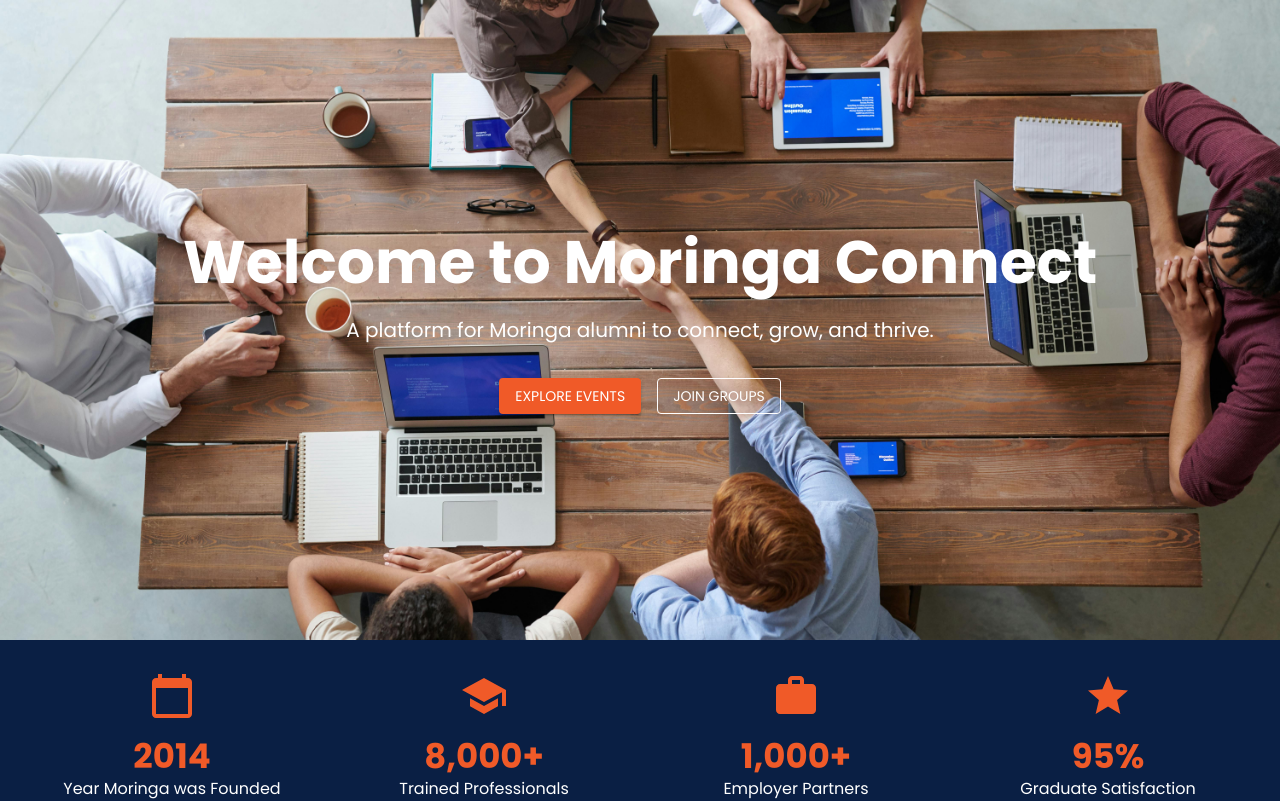
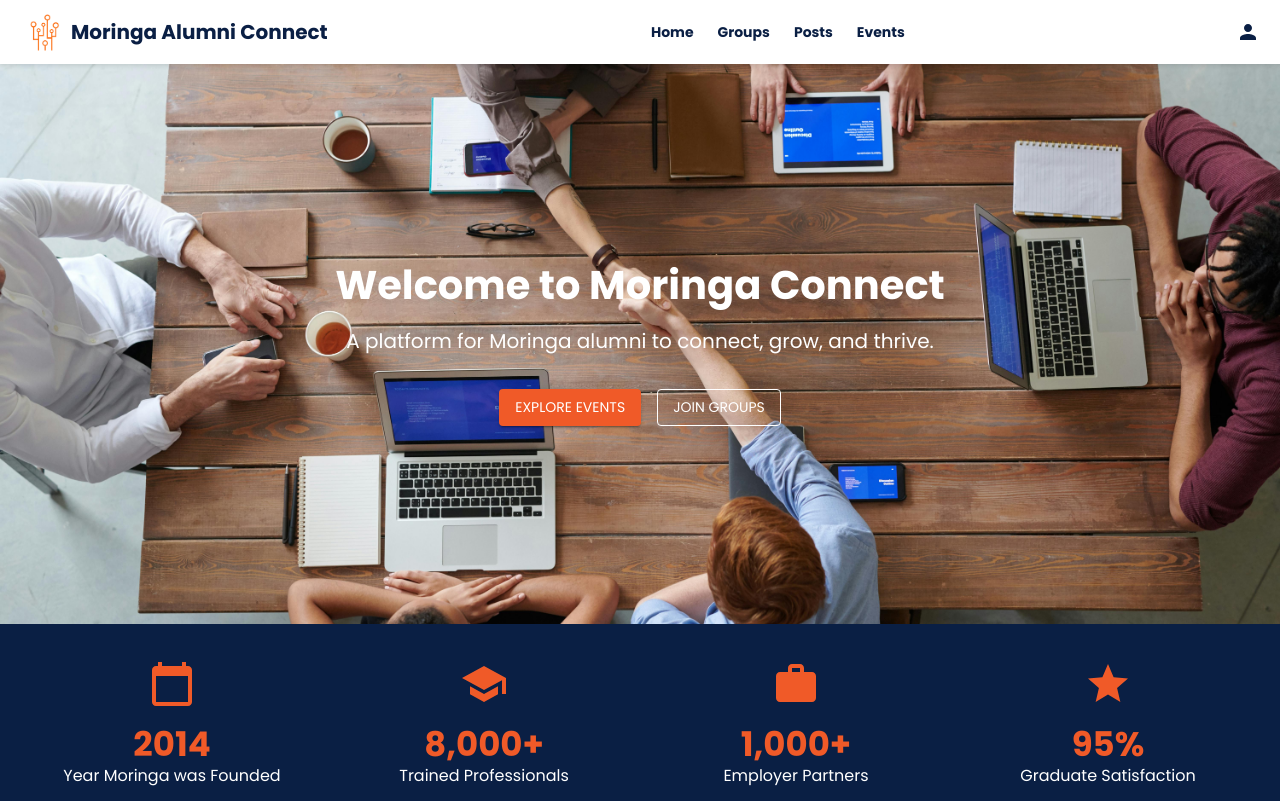
Before and after one commit to machoraatuti/Moringa-Connect, a React (Create React App) app: page / in a window 1280 px wide. Shown: the top 801 px of the page. Built offline with nearby package versions, Linux system fonts and the light colour scheme.

Commit message:
Fix layout gaps and adjust hero section for edge-to-edge view. Add Navbar to Home

```diff
--- a/src/App.js
+++ b/src/App.js
@@ -8,30 +8,28 @@
 import { ThemeProvider, CssBaseline } from "@mui/material";
 import theme from "./theme"; // Import your custom theme
 import Layout from "./components/Layout";
+import Home from "./pages/Home";
 import Groups from "./pages/Groups";
-import Posts from "./pages/Post";
-import Profile from "./pages/profile";
+import Posts from "./pages/Posts";
+import Profile from "./pages/Profile";
 import Events from "./pages/Events";
-import Home from "./pages/Home"; // Import the Home component
 
 function App() {
   return (
     <ThemeProvider theme={theme}>
-      {/* CssBaseline applies the global styles */}
       <CssBaseline />
       <Router>
         <Routes>
-          {/* Landing Page Route */}
-          <Route path="/" element={<Home />} /> {/* Home is the landing page */}
-          {/* Main app layout */}
-          <Route path="/app" element={<Layout />}>
-            <Route index element={<Navigate to="/app/groups" replace />} />
-            <Route path="groups" element={<Groups />} />
-            <Route path="posts" element={<Posts />} />
-            <Route path="profile" element={<Profile />} />
-            <Route path="events" element={<Events />} />
+          {/* Main Layout Wrapper */}
+          <Route path="/" element={<Layout />}>
+            <Route index element={<Home />} />
+            <Route path="app/groups" element={<Groups />} />
+            <Route path="app/posts" element={<Posts />} />
+            <Route path="app/profile" element={<Profile />} />
+            <Route path="app/events" element={<Events />} />
           </Route>
-          {/* Catch-all redirect */}
+
+          {/* Redirect to Home if route doesn't exist */}
           <Route path="*" element={<Navigate to="/" replace />} />
         </Routes>
       </Router>
--- a/src/components/Layout.jsx
+++ b/src/components/Layout.jsx
@@ -11,17 +11,21 @@
   ListItemText,
   Typography,
   Box,
+  useMediaQuery,
 } from "@mui/material";
 import {
   Home,
-  Menu,
   Group,
   Article,
   Person,
   Event,
+  Menu,
   Close,
 } from "@mui/icons-material";
 import Footer from "./Footer";
+
+// Importing the logo
+import moringaLogo from "../assets/images/moringalogo.png";
 
 const moringaColors = {
   primary: "#0A1F44",
@@ -34,10 +38,10 @@
 const Layout = () => {
   const [isDrawerOpen, setIsDrawerOpen] = useState(false);
   const navigate = useNavigate();
+  const isLargeScreen = useMediaQuery("(min-width: 900px)");
 
   const menuItems = [
     { text: "Home", icon: <Home />, path: "/app/home" },
-    { text: "Profile", icon: <Person />, path: "/app/profile" },
     { text: "Groups", icon: <Group />, path: "/app/groups" },
     { text: "Posts", icon: <Article />, path: "/app/posts" },
     { text: "Events", icon: <Event />, path: "/app/events" },
@@ -48,26 +52,91 @@
       sx={{
         display: "flex",
         flexDirection: "column",
-        minHeight: "100vh", // Full viewport height
+        minHeight: "100vh",
+        width: "100%",
+        overflowX: "hidden", // Prevent horizontal scrollbars
       }}
     >
-      {/* AppBar for Hamburger Menu */}
-      <AppBar position="fixed" sx={{ bgcolor: moringaColors.primary }}>
-        <Toolbar>
+      {/* AppBar */}
+      <AppBar
+        position="fixed"
+        sx={{
+          bgcolor: moringaColors.white,
+          color: moringaColors.primary,
+          boxShadow: "0px 2px 4px rgba(0, 0, 0, 0.1)",
+          width: "100%",
+        }}
+      >
+        <Toolbar
+          sx={{
+            justifyContent: isLargeScreen ? "space-between" : "flex-start",
+          }}
+        >
+          {/* Logo */}
+          <Box sx={{ display: "flex", alignItems: "center" }}>
+            <img
+              src={moringaLogo}
+              alt="Moringa Logo"
+              style={{ height: "40px", marginRight: "8px" }}
+            />
+            <Typography
+              variant="h6"
+              sx={{
+                color: moringaColors.primary,
+                fontWeight: 700,
+              }}
+            >
+              Moringa Alumni Connect
+            </Typography>
+          </Box>
+
+          {/* Menu for Larger Screens */}
+          {isLargeScreen && (
+            <Box sx={{ display: "flex", gap: 3 }}>
+              {menuItems.map((item) => (
+                <Typography
+                  key={item.text}
+                  sx={{
+                    cursor: "pointer",
+                    color: moringaColors.primary,
+                    fontWeight: "bold",
+                    fontSize: "14px",
+                    "&:hover": { color: moringaColors.secondary },
+                  }}
+                  onClick={() => navigate(item.path)}
+                >
+                  {item.text}
+                </Typography>
+              ))}
+            </Box>
+          )}
+
+          {/* Hamburger Menu for Smaller Screens */}
+          {!isLargeScreen && (
+            <IconButton
+              edge="start"
+              color="inherit"
+              aria-label="menu"
+              onClick={() => setIsDrawerOpen(true)}
+              sx={{
+                marginLeft: "auto",
+              }}
+            >
+              <Menu sx={{ color: moringaColors.primary }} />
+            </IconButton>
+          )}
+
+          {/* Profile Icon (Always Visible) */}
           <IconButton
-            edge="start"
+            edge="end"
             color="inherit"
-            aria-label="menu"
-            onClick={() => setIsDrawerOpen(true)}
+            onClick={() => navigate("/app/profile")}
+            sx={{
+              color: moringaColors.primary,
+            }}
           >
-            <Menu />
+            <Person />
           </IconButton>
-          <Typography
-            variant="h6"
-            sx={{ flexGrow: 1, color: moringaColors.white }}
-          >
-            Moringa Connect
-          </Typography>
         </Toolbar>
       </AppBar>
 
@@ -118,7 +187,7 @@
         component="main"
         sx={{
           flexGrow: 1,
-          p: 3,
+          p: 0, // Remove padding for full-width hero
           bgcolor: moringaColors.background,
           mt: "64px",
         }}
--- a/src/pages/Home.jsx
+++ b/src/pages/Home.jsx
@@ -27,7 +27,6 @@
   Work,
   Star,
 } from "@mui/icons-material";
-import Footer from "../components/Footer";
 
 const moringaColors = {
   primary: "#0A1F44",
@@ -57,7 +56,7 @@
         sx={{
           position: "relative",
           width: "100%",
-          height: "80vh",
+          height: "70vh", // Adjusted height to fit Hero and Stats
           backgroundImage: `url(${require("../assets/images/landing-hero.jpg")})`,
           backgroundSize: "cover",
           backgroundPosition: "center",
@@ -69,16 +68,25 @@
           textAlign: "center",
         }}
       >
-        <Typography variant="h2" sx={{ fontWeight: 700, mb: 2 }}>
+        <Typography
+          variant="h3"
+          sx={{
+            fontWeight: 700,
+            mb: 2,
+            fontSize: { xs: "1.8rem", md: "2.5rem" },
+          }}
+        >
           Welcome to Moringa Connect
         </Typography>
-        <Typography variant="h6" sx={{ mb: 4 }}>
+        <Typography
+          variant="h6"
+          sx={{ mb: 4, fontSize: { xs: "1rem", md: "1.25rem" } }}
+        >
           A platform for Moringa alumni to connect, grow, and thrive.
         </Typography>
         <Box>
           <Button
             variant="contained"
-            color="secondary"
             sx={{
               mr: 2,
               bgcolor: moringaColors.secondary,
@@ -93,9 +101,7 @@
             sx={{
               color: moringaColors.white,
               borderColor: moringaColors.white,
-              "&:hover": {
-                bgcolor: "rgba(255, 255, 255, 0.2)",
-              },
+              "&:hover": { bgcolor: "rgba(255, 255, 255, 0.2)" },
             }}
             href="/app/groups"
           >
@@ -111,6 +117,10 @@
           color: moringaColors.white,
           p: 4,
           textAlign: "center",
+          height: "25vh", // Adjusted height for Stats
+          display: "flex",
+          flexDirection: "column",
+          justifyContent: "center",
         }}
       >
         <Grid container spacing={4}>
@@ -519,9 +529,6 @@
         </Card>
       </Box>
 
-      {/* Footer */}
-      <Footer />
-
       {/* Video Modal */}
       <Modal
         open={openVideoModal}
```
Also changed, not shown: src/assets/images/moringalogo.png (added), src/assets/images/moringaschool.png (added), src/pages/Posts.jsx (renamed from src/pages/Post.jsx).
